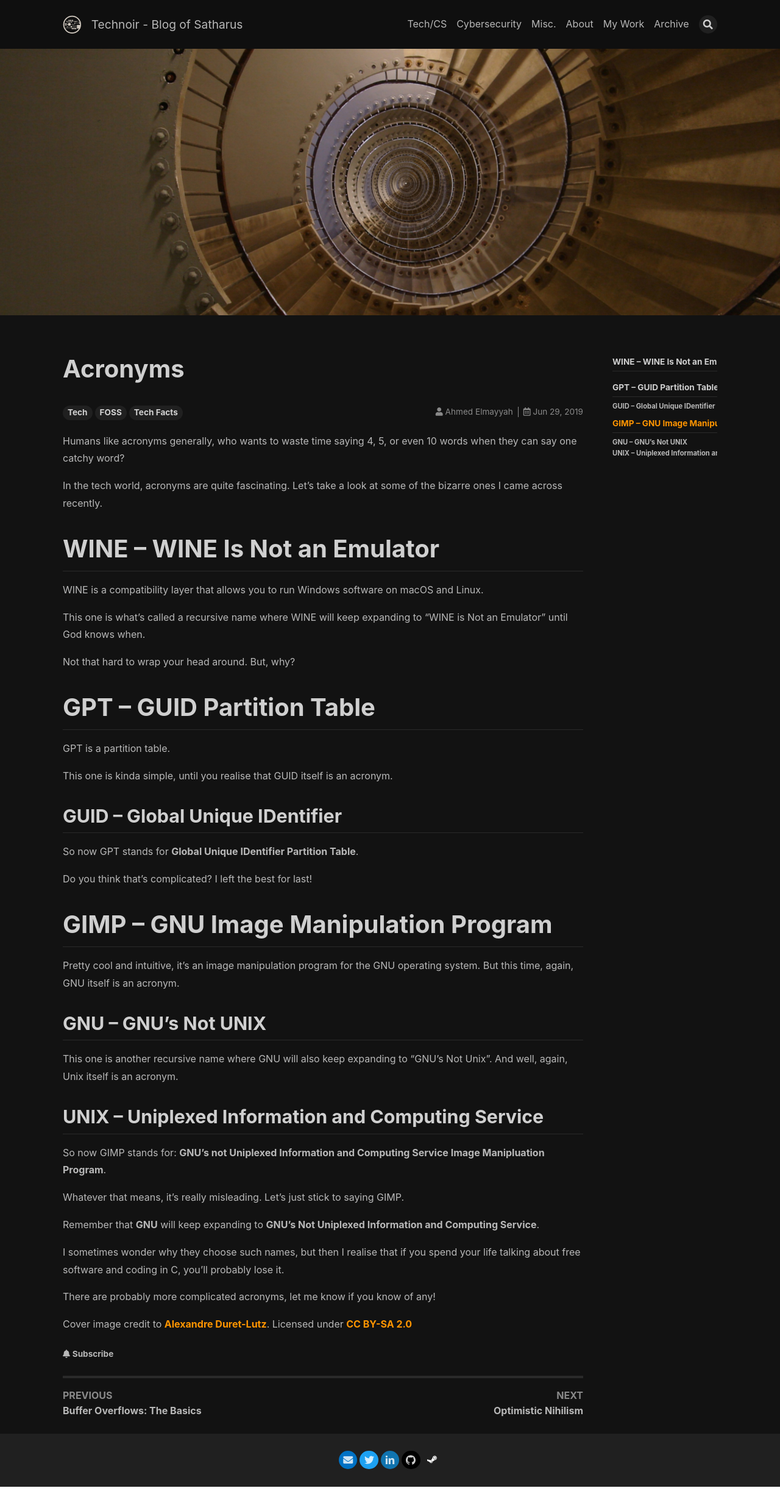
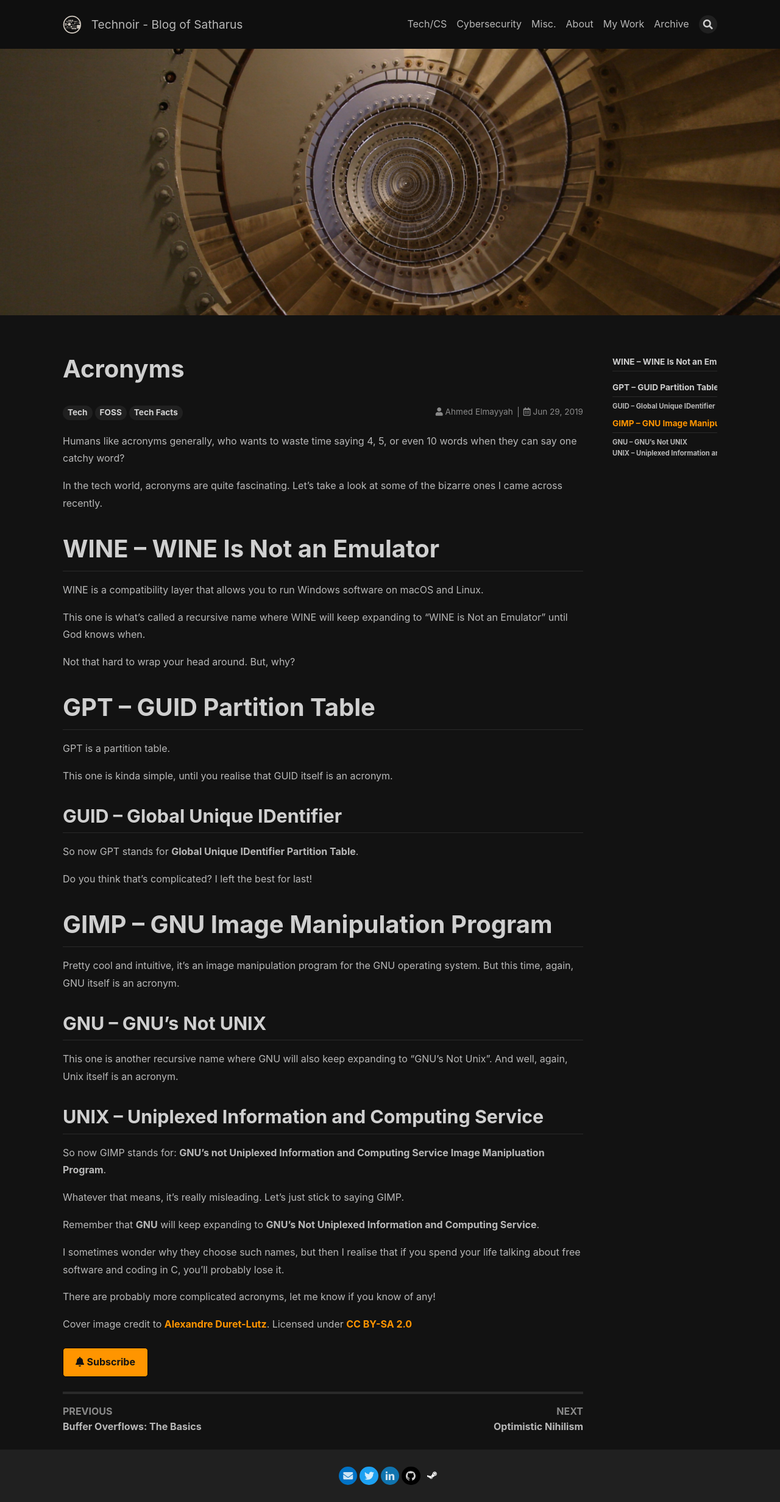
Before and after one commit to Satharus/satharus.me, a Jekyll site: the page built from _posts/2019-06-29-acronyms.md, in a window 1280 px wide. Shown: the whole page at 61% size. Built offline with Jekyll 4.4.1, drawn with Linux system fonts in a browser that asks for light colours; before the commit the page ends 2438 px from its top, so only the background shows below that.

Commit message:
Added actual subscribe button

```diff
--- a/_includes/article/footer/subscribe.html
+++ b/_includes/article/footer/subscribe.html
@@ -3,4 +3,12 @@
 {%- assign _paths_rss = __return -%}
 {%- include snippets/get-locale-string.html key='SUBSCRIBE' -%}
 {%- assign _locale_nav_subscribe = __return -%}
-<div class="subscribe"><i class="fas fa-bell"></i> <a href="{{ _paths_rss }}">{{ _locale_nav_subscribe }}</a></div>
+<div class="subscribe">
+
+<button style="border-radius:5px; border:1px solid #000; padding:10px 20px; color:#121212; background:#ff9500; size:2em; cursor:pointer;">
+
+<i class="fas fa-bell"></i> <a style="color:#121212;" href="{{ _paths_rss }}">{{ _locale_nav_subscribe }}</a>
+
+</button>
+
+</div>
```
